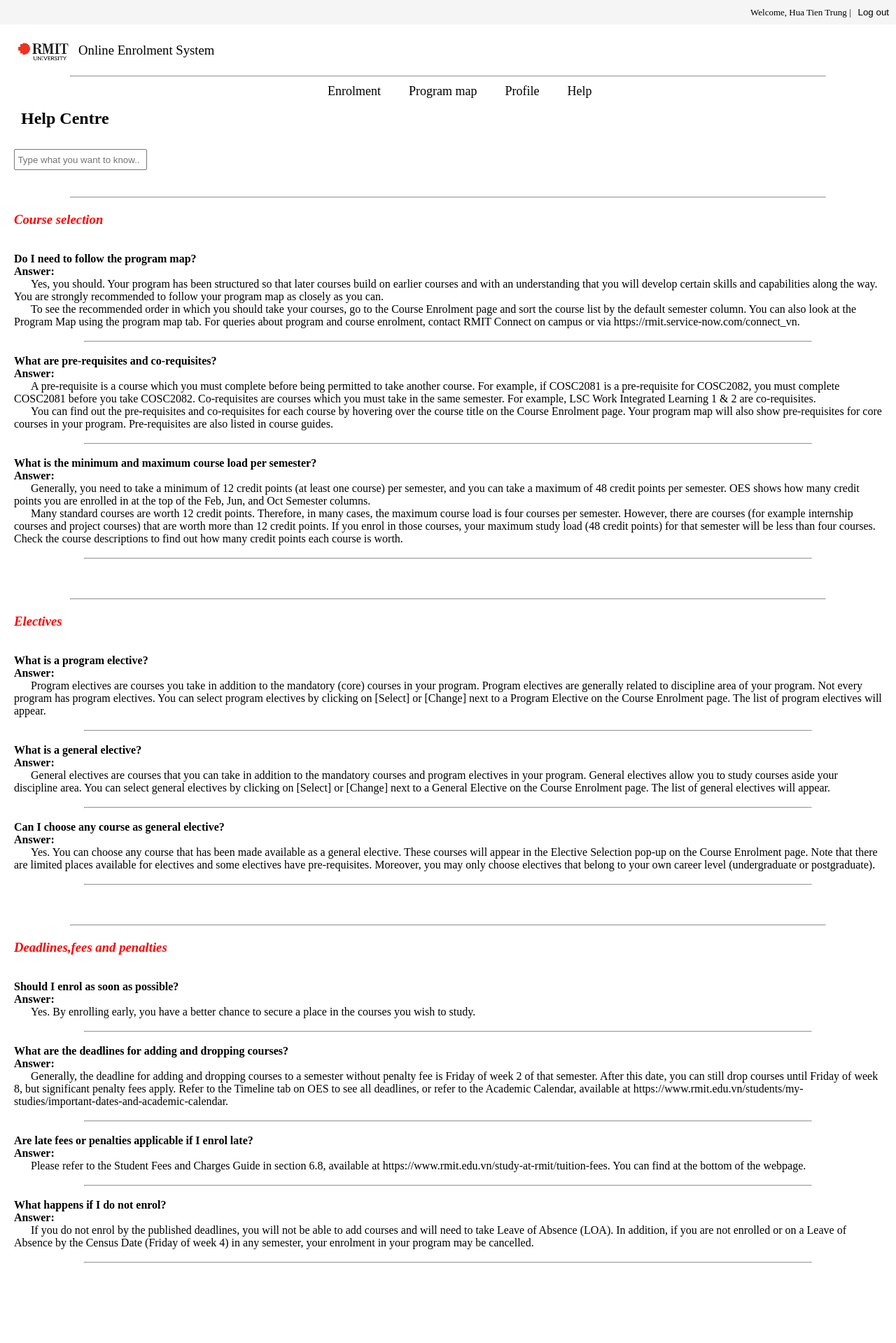
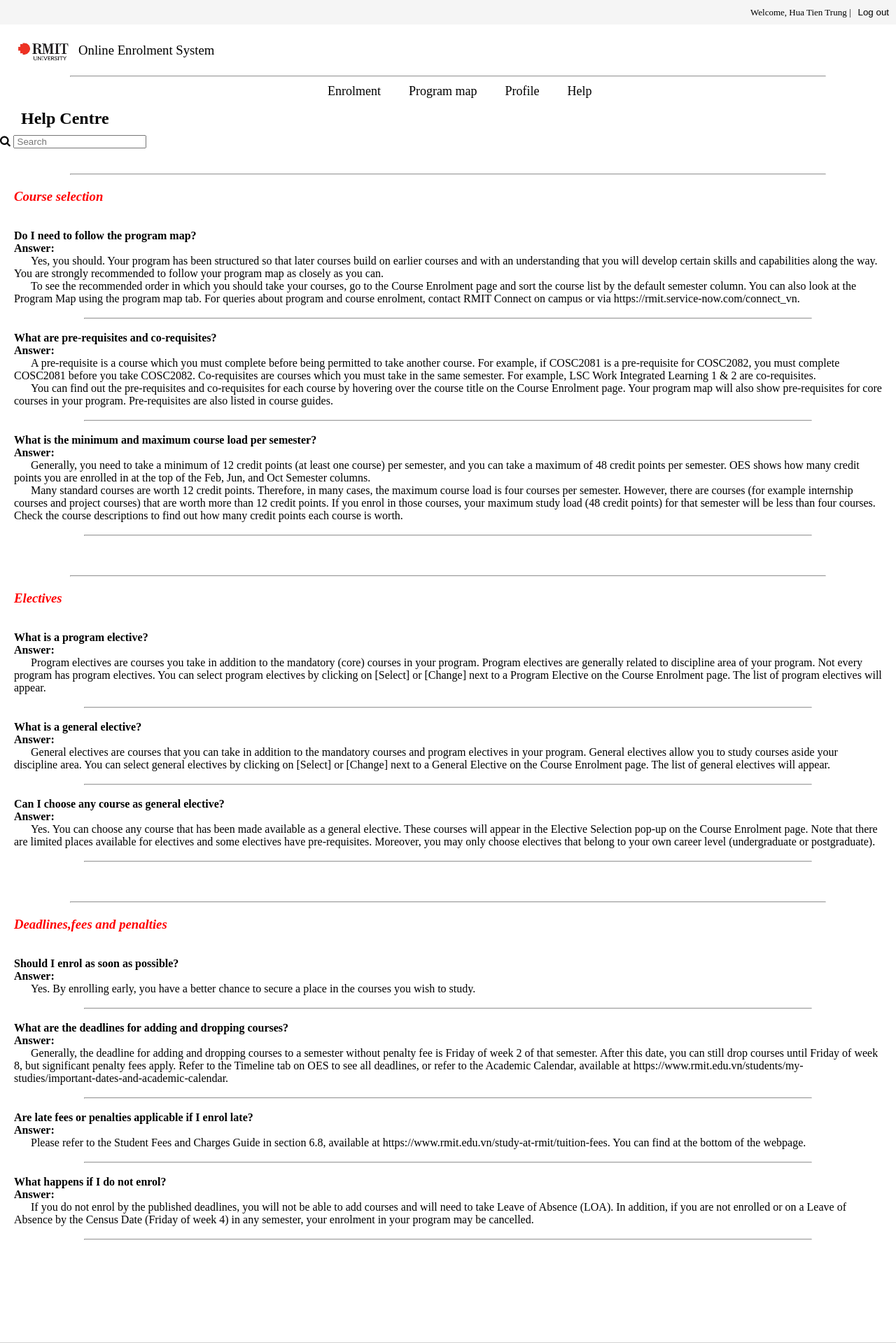
Before and after one commit to ROGRekles/Student-Online-Enrollment, a PHP site: page /help.php in a window 1280 px wide. Shown: the top 1919 px of the page at 70% size. Run offline with PHP 8.4, Linux system fonts and the light colour scheme; a user stored in the database is signed in; some libraries are stand-ins or nearby versions.

Commit message:
adding icon

```diff
--- a/enrolment/help.php
+++ b/enrolment/help.php
@@ -18,7 +18,7 @@ if (isset($_POST['logout'])) {
 <head>
 
     <link href="../enrolment/css/main.css" rel="stylesheet" />
-
+    <link href="//maxcdn.bootstrapcdn.com/font-awesome/4.1.0/css/font-awesome.min.css" rel="stylesheet">
     <title>OES help</title>
     <table>
         <tr>
@@ -34,14 +34,14 @@ if (isset($_POST['logout'])) {
                 </a>
             </td>
 
-            <div style = "background-color:#f5f5f5; height:35px;">
-                    <form action="#" method="POST" >
+            <div style="background-color:#f5f5f5; height:35px;">
+                <form action="#" method="POST">
                     &nbsp;&nbsp;&nbsp;&nbsp;&nbsp;&nbsp;&nbsp;&nbsp;&nbsp;&nbsp;&nbsp;
                     &nbsp;&nbsp;&nbsp;&nbsp;&nbsp;&nbsp;&nbsp;&nbsp;&nbsp;&nbsp;&nbsp;
                     &nbsp;&nbsp;&nbsp;&nbsp;&nbsp;&nbsp;&nbsp;&nbsp;&nbsp;&nbsp;&nbsp;
-                            <input type="submit" name="logout" value="Log out" class="logout-btn"  style = "background-color:#F5F5F5;">
+                    <input type="submit" name="logout" value="Log out" class="logout-btn" style="background-color:#F5F5F5;">
                 </form>
-                    <p style=" font-size:small; padding-top:10px; float:right; background-color:#F5F5F5;"><?php echo "Welcome, " . $user ." ". "  "."|"?></p>
+                <p style=" font-size:small; padding-top:10px; float:right; background-color:#F5F5F5;"><?php echo "Welcome, " . $user . " " . "  " . "|" ?></p>
             </div>
         </tr>
     </table>
@@ -62,14 +62,12 @@ if (isset($_POST['logout'])) {
 
 
 <body>
-<div class="heading">
-    <h2 style="padding: 0 0 10px 30px">Help Centre</h2>
-</div>
+
 
     <script src="https://ajax.googleapis.com/ajax/libs/jquery/3.5.1/jquery.min.js"></script>
 
     <script>
-    $(document).ready(function(){
+        $(document).ready(function() {
             $("#myInput").on("keyup", function() {
                 var value = $(this).val().toLowerCase();
                 $("#about p").filter(function() {
@@ -77,10 +75,10 @@ if (isset($_POST['logout'])) {
                 });
             });
         });
+
     </script>
 
     <style>
-
         input[type=text] {
             width: 190px;
             -webkit-transition: width 0.4s ease-in-out;
@@ -101,24 +99,33 @@ p.pilcrow {
             text-indent: 0;
             display: inline;
         }
-p.pilcrow + p.pilcrow::before {
+
+        p.pilcrow+p.pilcrow::before {
             content: " ¶ ";
         }
-
     </style>
 
     </head>
+
     <body>
 
-<input id="myInput" type="text" placeholder=" Type what you want to know.." style ="height:30px; margin:20px;">
+        <div class="heading">
 
+            <h2 style="padding: 0 0 10px 30px">Help Centre</h2>
+            <span class="icon"><i class="fa fa-search"></i></span>
+            <input id="myInput" type="text" placeholder=" Search">
+        </div>
+
+        <div class="box">
+
+</div>
 
         <br>
         <br>
         <hr>
 
         <!-- course -->
-<div id ="course" style="margin:20px;">
+        <div id="course" style="margin:20px;">
             <h3 style="color: red; font-style: italic;">Course selection</h3>
 
             <br>
@@ -180,7 +187,7 @@ p.pilcrow + p.pilcrow::before {
         <hr>
 
         <!-- elective -->
-<div id ="course" style="margin:20px;">
+        <div id="course" style="margin:20px;">
             <h3 style="color: red;font-style: italic;">Electives</h3>
 
             <br>
@@ -233,7 +240,7 @@ p.pilcrow + p.pilcrow::before {
         <hr>
 
         <!-- Deadlines,fees and penalties -->
-<div id ="course" style="margin:20px;">
+        <div id="course" style="margin:20px;">
             <h3 style="color: red;font-style: italic;">Deadlines,fees and penalties</h3>
 
             <br>
```
Lines whose indentation alone changed are shown as unchanged.
